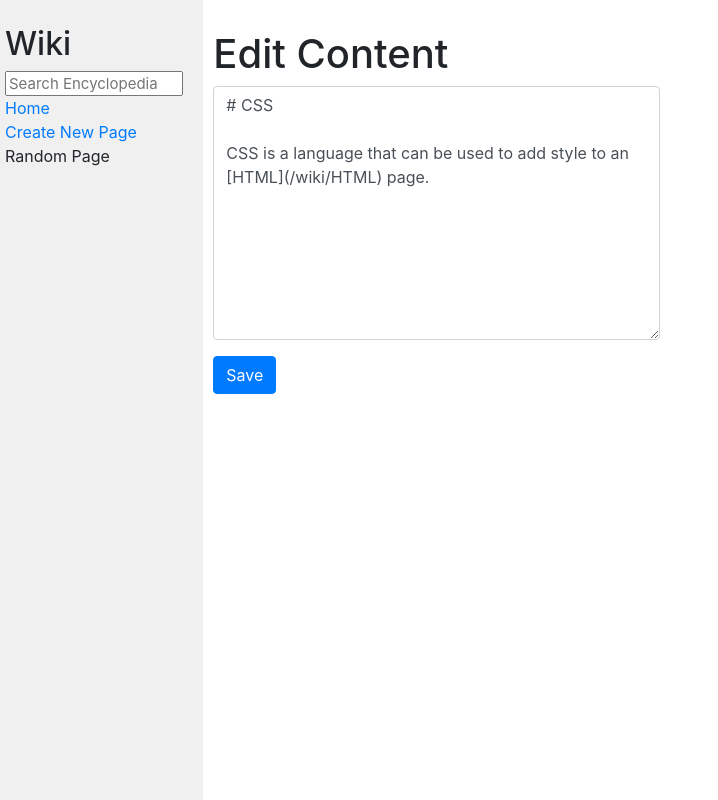
After one commit to songmeo/wiki, a Django app: page /wiki/edit/CSS in a window 1280 px wide. The commit adds this page. Shown: the whole page, without its empty margins (0-718 px from the left). Run offline with Django 3.2, Linux system fonts and the light colour scheme; some libraries are stand-ins or nearby versions.

Commit message:
edit page

```diff
--- a/encyclopedia/templates/encyclopedia/add.html
+++ b/encyclopedia/templates/encyclopedia/add.html
@@ -3,6 +3,7 @@
 {% block title %}
 Create New Page
 {% endblock %}
+
 {% block body %}
 <h1>Create New Page</h1>
 <form action="{% url 'encyclopedia:add' %}" method="POST">
@@ -23,5 +24,4 @@
     {% endif %}
     <input type="submit" class="btn btn-primary" value="Save">
 </form>
-
 {% endblock %}
--- /dev/null
+++ b/encyclopedia/templates/encyclopedia/edit.html
@@ -0,0 +1,16 @@
+{% extends 'encyclopedia/layout.html' %}
+{% load widget_tweaks %}
+{% block title %}
+Edit Content
+{% endblock %}
+
+{% block body %}
+<h1>Edit Content</h1>
+<form action="" method="POST">
+    {% csrf_token %}
+    <div class="form-group">
+        {{ form.content }}
+    </div>
+    <input type="submit" class="btn btn-primary" value="Save">
+</form>
+{% endblock %}
--- a/encyclopedia/templates/encyclopedia/entry.html
+++ b/encyclopedia/templates/encyclopedia/entry.html
@@ -6,6 +6,7 @@
 {% block body %}
     {% if entry %}
         {{ entry | markdownify }}
+        <a type="button" href="{% url 'encyclopedia:edit' title %}" class="btn btn-primary">Edit Content</a>
     {% else %}
         <p>Entry Not Found!</p>
     {% endif %}
--- a/encyclopedia/templates/encyclopedia/index.html
+++ b/encyclopedia/templates/encyclopedia/index.html
@@ -10,7 +10,7 @@
     <ul>
         {% for entry in entries %}
             <li>
-                <a href="{% url 'encyclopedia:index' %}{{ entry }}">{{ entry }}</a>
+                <a href="{% url 'encyclopedia:entry' entry %}">{{ entry }}</a>
             </li>
         {% endfor %}
     </ul>
--- a/encyclopedia/urls.py
+++ b/encyclopedia/urls.py
@@ -5,6 +5,7 @@
 urlpatterns = [
     path("", views.index, name="index"),
     path("add", views.add, name="add"),
+    path("search/", views.search, name="search"),
+    path("edit/<str:title>", views.edit, name="edit"),
     path("<str:title>", views.entry, name="entry"),
-    path("search/", views.search, name="search"),
 ]
--- a/encyclopedia/views.py
+++ b/encyclopedia/views.py
@@ -1,6 +1,4 @@
 from django.shortcuts import render
-from django.http import HttpResponseRedirect
-from django.urls import reverse
 from django import forms
 from . import util
 
@@ -34,6 +32,10 @@
     content = forms.CharField(
         widget=forms.Textarea()
     )
+class EditForm(forms.Form):
+    content = forms.CharField(
+        widget=forms.Textarea(attrs={'class':'form-control col-md-5'})
+    )
 
 def add(request):
     if request.method == "POST":
@@ -58,3 +60,23 @@
     return render(request, "encyclopedia/add.html",{
         "form" : NewPageForm()
     })
+
+def edit(request,title):
+    f = open(f"entries/{title}.md", "r")
+    content = f.read()
+    f.close()
+    form = EditForm(initial={'content':content})
+    if request.method == "POST":
+        form = EditForm(request.POST)
+        if form.is_valid():
+            content = form.cleaned_data['content']
+            f = open(f"entries/{title}.md", "w")
+            f.write(content)
+            f.close()
+            return render(request, "encyclopedia/entry.html", {
+                "entry": util.get_entry(title),
+                "title": title
+            })
+    return render(request, "encyclopedia/edit.html", {
+        "form": form
+    })
```
Also changed, not shown: entries/CSS.md (line endings or trailing spaces), entries/Git.md (line endings or trailing spaces).
